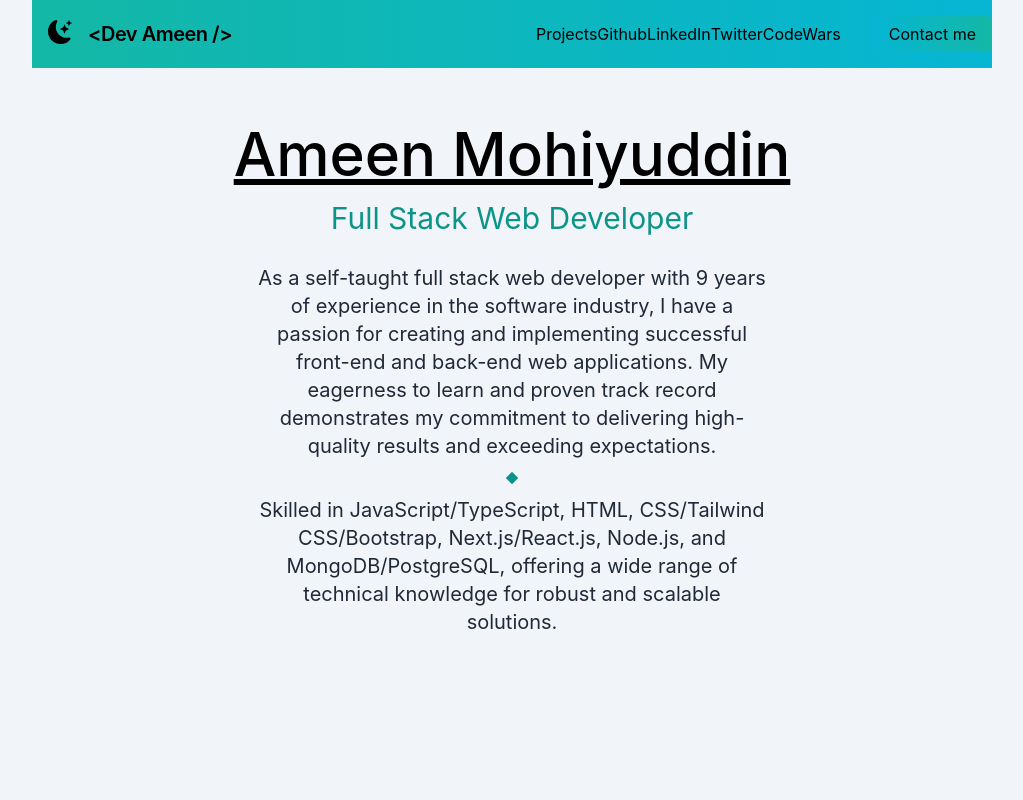
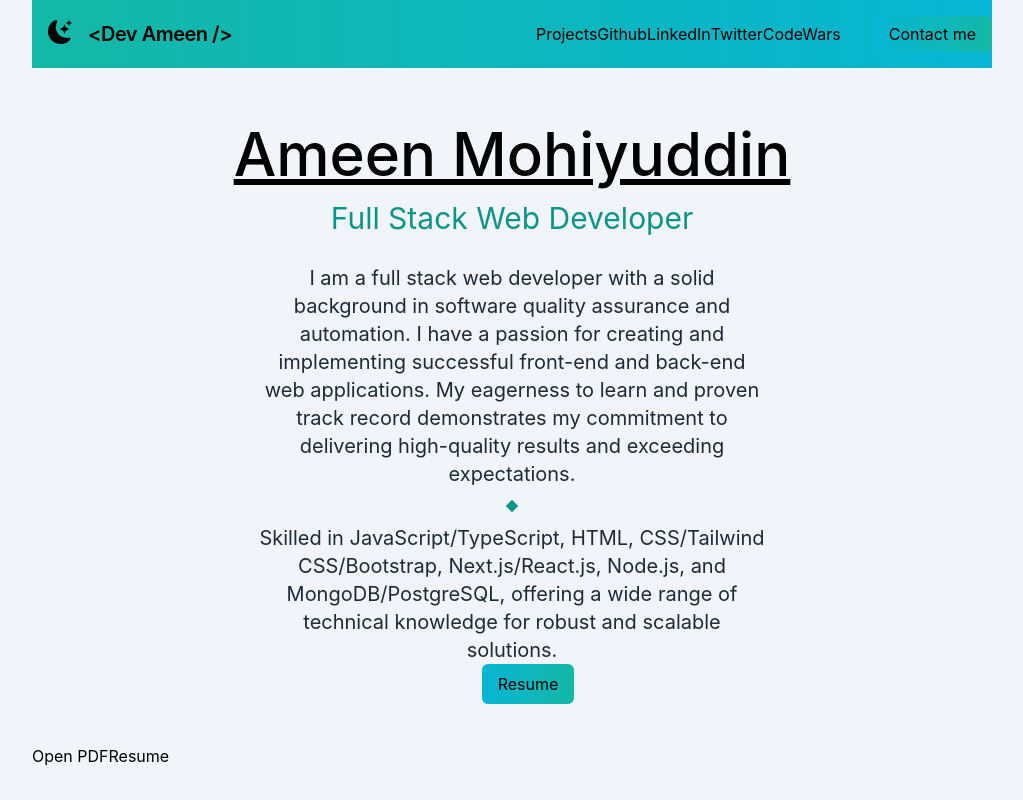
Before and after one commit to Aminizle/Main-Portfolio, a Next.js app in the folder my-project/: page / in a window 1280 px wide. Shown: the top 800 px of the page, without its empty margins (128-1151 px from the left). Built offline with nearby package versions, Linux system fonts and the light colour scheme.

Commit message:
test build - open pdf in new tab

```diff
--- /dev/null
+++ b/my-project/components/ResumeButton.tsx
@@ -0,0 +1,20 @@
+import React, { useState } from "react";
+import { Button } from "@material-tailwind/react";
+
+const OpenPdfButton: React.FC = () => {
+  const [isLoading, setIsLoading] = useState(false);
+
+  const handleClick = () => {
+    setIsLoading(true);
+    window.open("../public/Resume.pdf", "_blank");
+    setIsLoading(false);
+  };
+
+  return (
+    <Button onClick={handleClick} disabled={isLoading}>
+      {isLoading ? "Loading..." : "Open PDF"}
+    </Button>
+  );
+};
+
+export default OpenPdfButton;
--- a/my-project/package.json
+++ b/my-project/package.json
@@ -9,6 +9,7 @@
     "lint": "next lint"
   },
   "dependencies": {
+    "@material-tailwind/react": "^1.2.5",
     "@next/font": "13.1.2",
     "@types/node": "18.11.18",
     "@types/react": "18.0.26",
--- a/my-project/pages/index.tsx
+++ b/my-project/pages/index.tsx
@@ -16,7 +16,8 @@ import web4 from "../public/web4.png";
 import web5 from "../public/web5.png";
 import web6 from "../public/web6.png";
 import FooterMenu from "components/FooterMenu";
-
+import OpenPdfButton from "components/ResumeButton";
+import { Button } from "@material-tailwind/react";
 import { useState } from "react";
 
 const inter = Inter({ subsets: ["latin"] });
@@ -34,6 +35,8 @@ export default function Home() {
         </Head>
 
         <main className="bg-slate-100 px-10 md:px-20 lg:px-40 dark:bg-gray-900">
+          {/* landing */}
+
           <section className="min-h-screen" id="landing">
             <nav className="py-5 mb-2 flex justify-between bg-gradient-to-l from-cyan-500 to-teal-500">
               <div className="flex dark:text-gray-200 ">
@@ -79,7 +82,6 @@ export default function Home() {
                 </button>
               </div>
             </nav>
-
             <div className="text-center p-10">
               <h2 className="text-5xl py-2 dark:text-gray-200 font-medium md:text-6xl underline">
                 Ameen Mohiyuddin
@@ -88,8 +90,8 @@ export default function Home() {
                 Full Stack Web Developer
               </h3>
               <p className="text-md pt-5 leading-8 text-gray-800 md:text-xl max-w-lg mx-auto dark:text-gray-500 transition-opacity ease-in duration-700 opacity-100">
-                As a self-taught full stack web developer with 9 years of
-                experience in the software industry, I have a passion for
+                I am a full stack web developer with a solid background in
+                software quality assurance and automation. I have a passion for
                 creating and implementing successful front-end and back-end web
                 applications. My eagerness to learn and proven track record
                 demonstrates my commitment to delivering high-quality results
@@ -100,8 +102,21 @@ export default function Home() {
                 MongoDB/PostgreSQL, offering a wide range of technical knowledge
                 for robust and scalable solutions.
               </p>
+
+              <Button className="bg-gradient-to-r from-cyan-500 to-teal-500 text-wide px-4 py-2 rounded-md ml-8"
+                    onClick={() => {
+                      window.open("../public/web6.png", '_blank');
+
+                    }}>Resume</Button>
             </div>
+                    <OpenPdfButton />
+            <a href="my-project/public/Resume.pdf">
+              Resume
+            </a>
+
           </section>
+
+          {/* Services */}
 
           <section id="services">
             <div className="relative mx-auto bg-gradient-to-b from-teal-500 rounded-full w-80 h-80 mt-20 overflow-hidden md:h-96 md:w-96">
@@ -130,7 +145,6 @@ export default function Home() {
               </p>
             </div>
             <div className="lg:flex gap-10">
-              {/* card - design */}
               <div className="text-center shadow-lg p-10 rounded-xl my-10 dark:bg-gray-200">
                 <Image
                   src={design}
@@ -196,7 +210,9 @@ export default function Home() {
             </div>
           </section>
 
-          <section>
+          {/* Projects */}
+
+          <section id="Projects">
             <div>
               <h3 className="text-3xl py-1 md:text-4xl max-w-lg mx-auto dark:text-gray-200">
                 Portfolio
```
Also changed, not shown: 2 other files (tests, documents, lock files or other folders).
